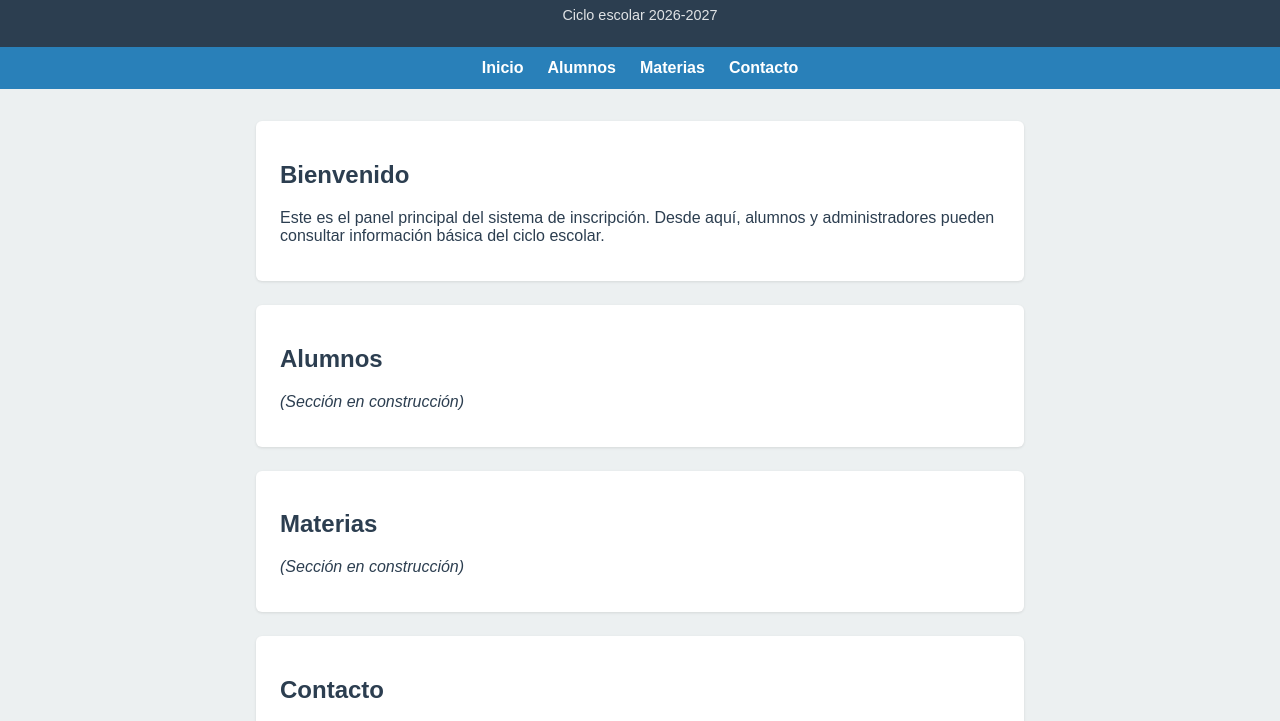
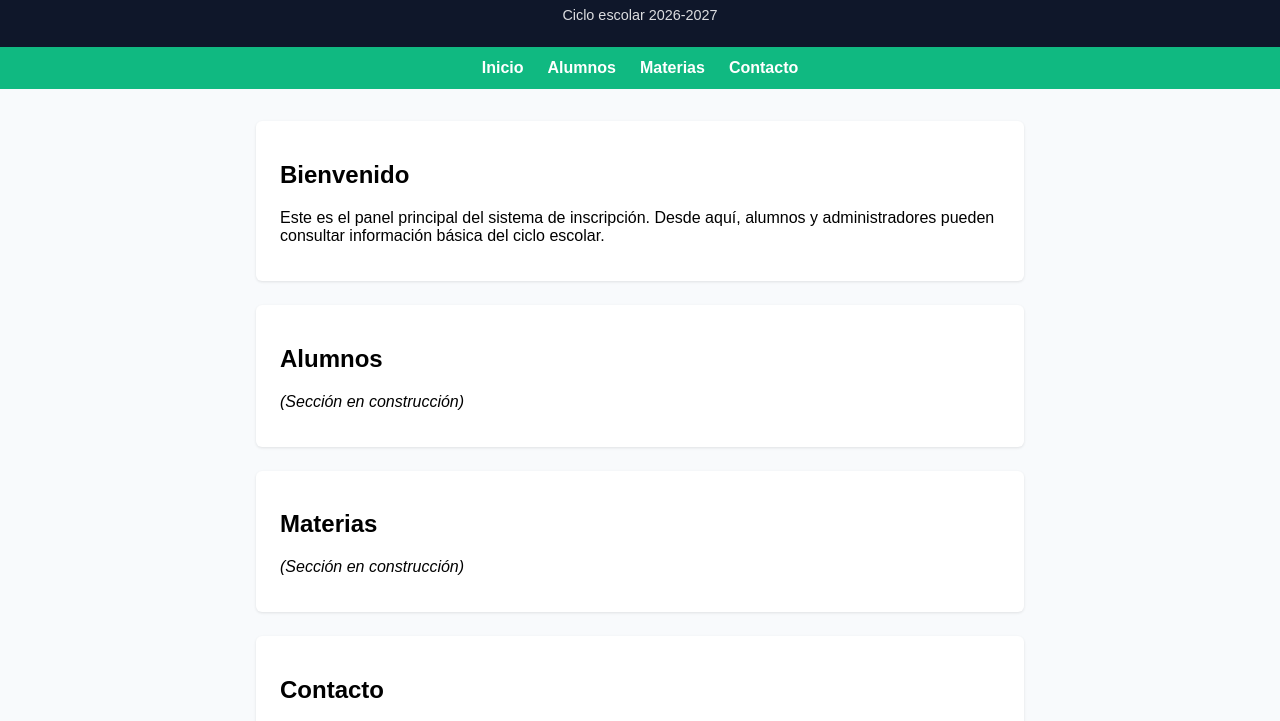
Before and after one commit to jimenadiazze/PracticaRepo1, a plain HTML site: page index.html in a window 1280 px wide. Shown: the part 97-818 px from the top of the page. Drawn offline with Linux system fonts and the light colour scheme.

Commit message:
Actualiza paleta de colores del sistema

```diff
--- a/style.css
+++ b/style.css
@@ -3,10 +3,9 @@
    (variables :root abajo) sin romper el resto del diseño. */
 
 :root {
-  --color-primario: #2c3e50;
-  --color-secundario: #ecf0f1;
-  --color-acento: #2980b9;
-  --color-texto: #2c3e50;
+    --color-primario: #0F172A;
+    --color-secundario: #F8FAFC;
+    --color-acento: #10B981;
 }
 
 * {
```
